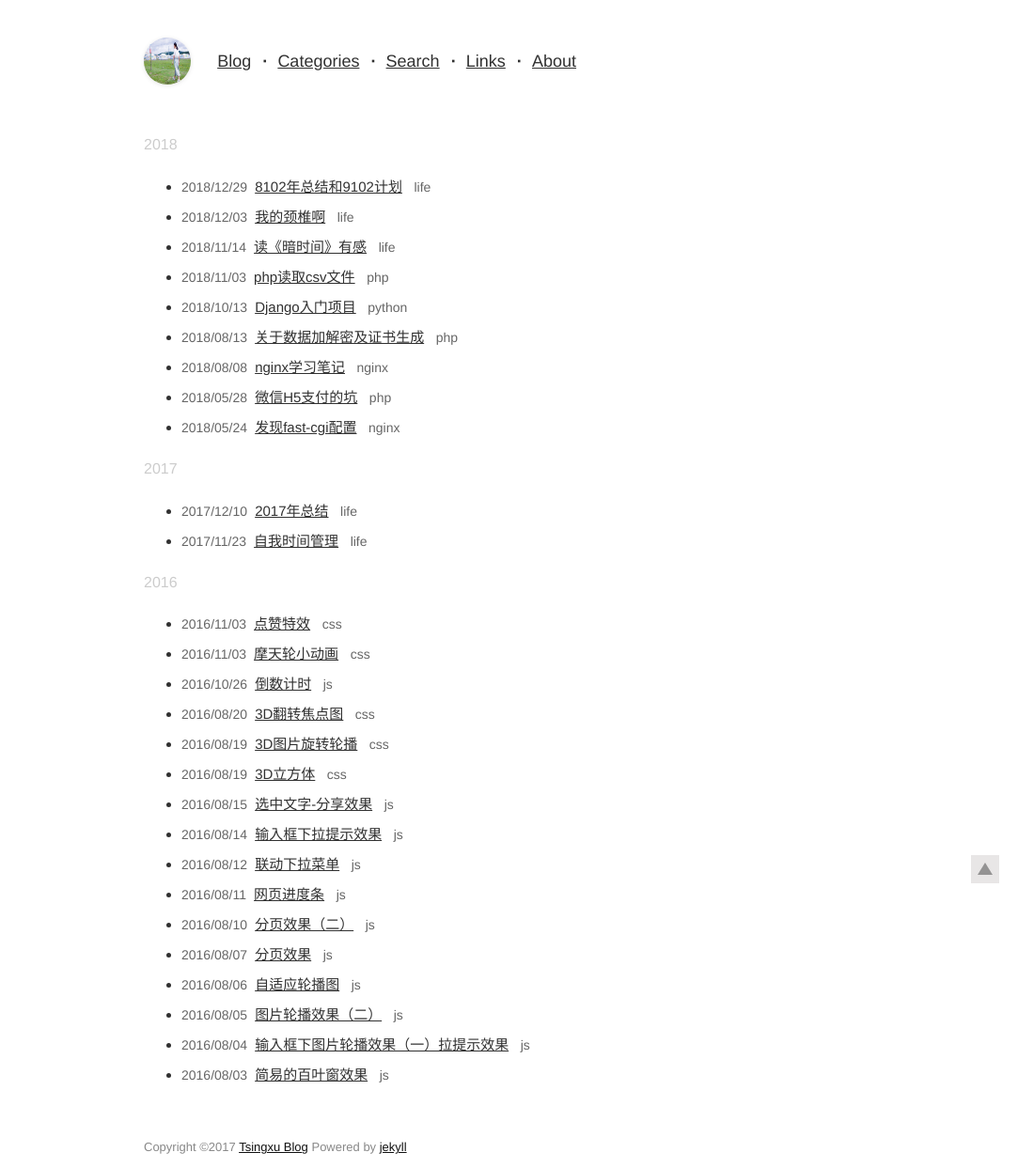
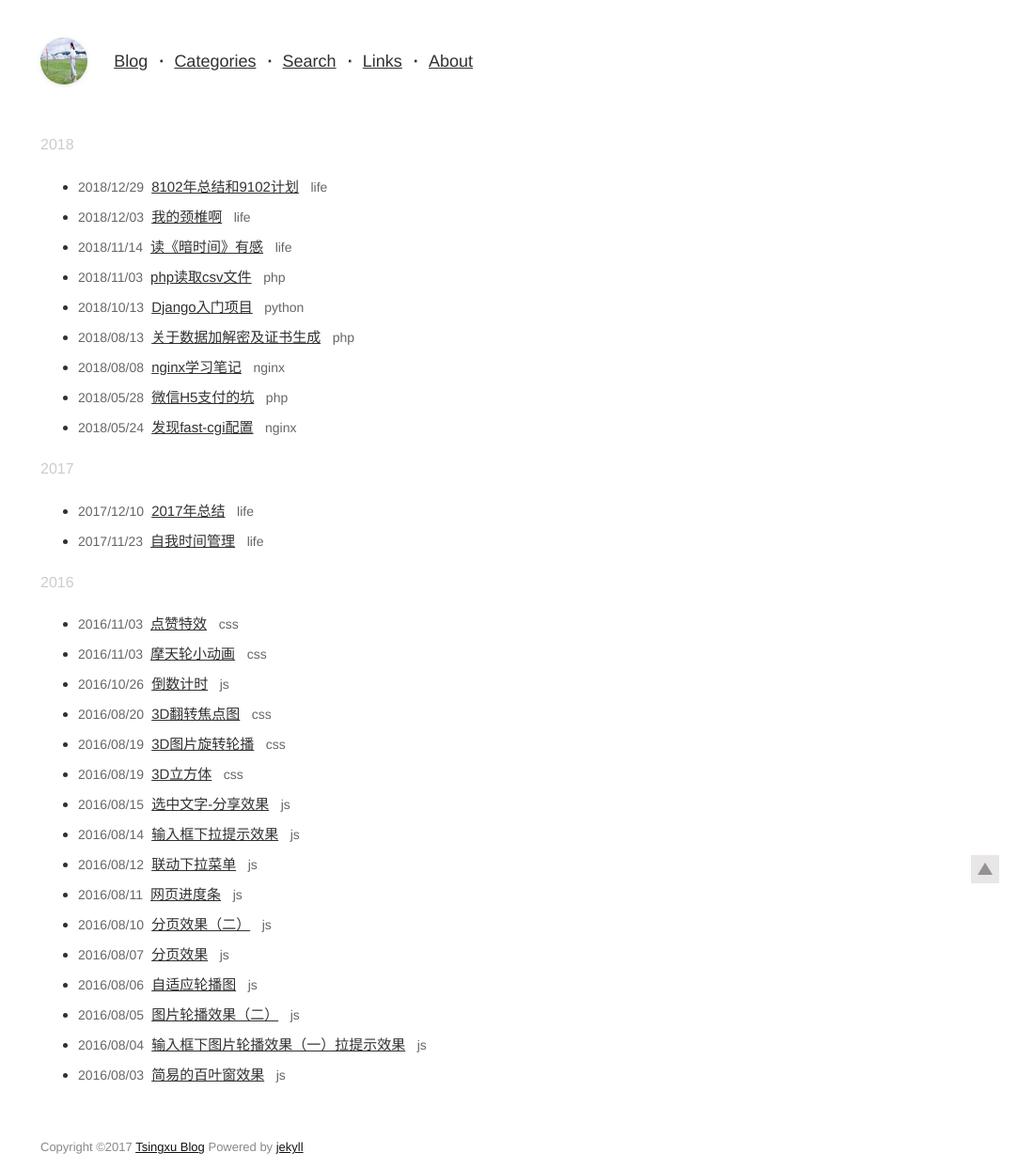
Before and after one commit to TsingXu430/blog, a Jekyll site: the page built from index.html, in a window 1280 px wide. Shown: the whole page at 94% size, without its empty margins (197-1280 px from the left). Built offline with Jekyll 4.4.1, drawn with Linux system fonts in a browser that asks for light colours.

Commit message:
fix body width

```diff
--- a/static/css/blog.css
+++ b/static/css/blog.css
@@ -99,7 +99,7 @@
 }
 
 body>* {
-    max-width: 580px;
+    max-width: 800px;
     margin: 0 auto;
     padding: 0 23px;
 }
```
